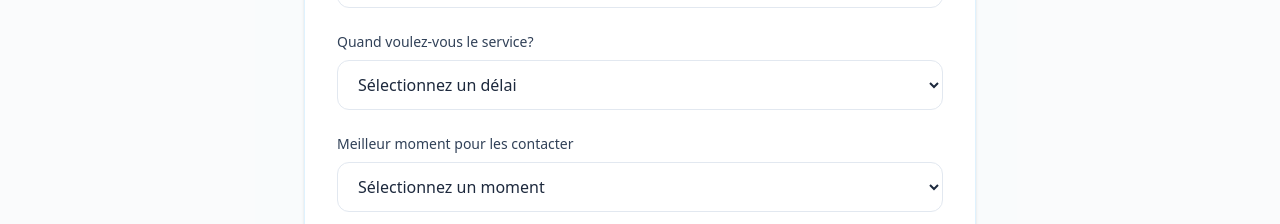
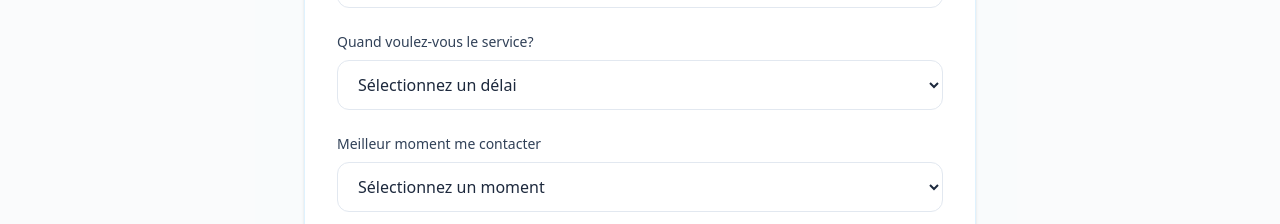
Before and after one commit to Xavier-Lida/purevue, a Next.js app: page / in a window 1280 px wide. Shown: the part 1140-1364 px from the top of the page. Built offline with nearby package versions, Linux system fonts and the light colour scheme.

Commit message:
Quick fix

```diff
--- a/app/components/BookingForm.tsx
+++ b/app/components/BookingForm.tsx
@@ -222,7 +222,7 @@ export function BookingForm() {
                 htmlFor="contactMoment"
                 className="mb-2 block text-sm font-medium text-slate-700"
               >
-                Meilleur moment pour les contacter
+                Meilleur moment me contacter
               </label>
               <select
                 id="contactMoment"
```
